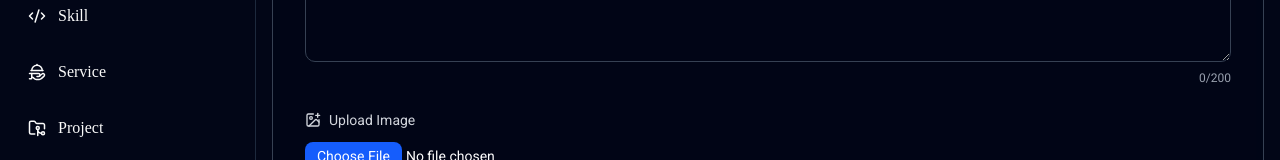
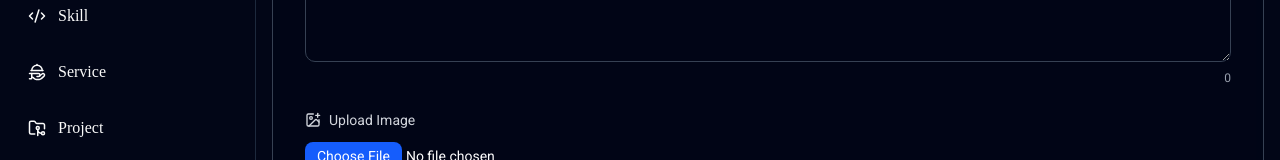
Before and after one commit to amranwebdev1/amran-portfolio, a Next.js app: page /dashboard/about in a window 1280 px wide. Shown: the part 305-465 px from the top of the page. Built offline with nearby package versions, Linux system fonts and the light colour scheme; no server answers; the database is empty.

Commit message:
Fifth commit

```diff
--- a/src/app/(dashboard)/dashboard/_components/about/About.jsx
+++ b/src/app/(dashboard)/dashboard/_components/about/About.jsx
@@ -114,11 +114,10 @@
               value={bio}
               onChange={(e) => setBio(e.target.value)}
               rows="5"
-              maxLength="200"
               placeholder="Write something about yourself..."
               className="w-full bg-transparent border border-gray-700 rounded-lg p-3 text-white placeholder-gray-400 outline-none focus:border-blue-500 transition"
             />
-            <span className="text-xs text-gray-400 text-right">{bio.length}/200</span>
+            <span className="text-xs text-gray-400 text-right">{bio.length}</span>
           </div>
 
           <div className="flex flex-col gap-3">
```
